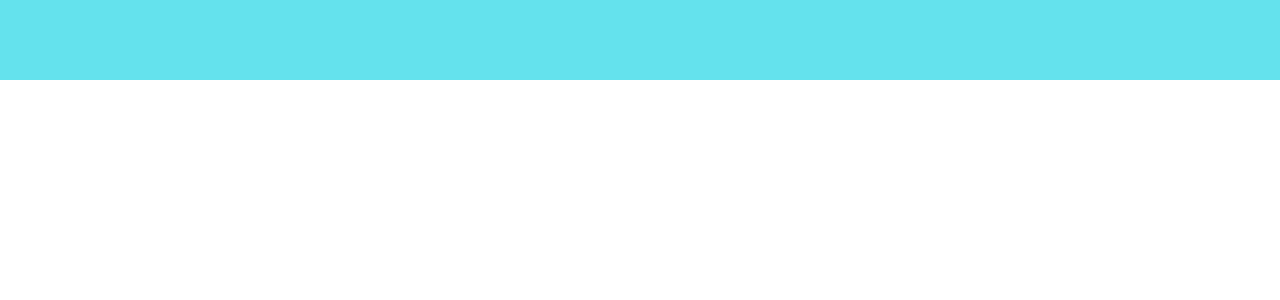
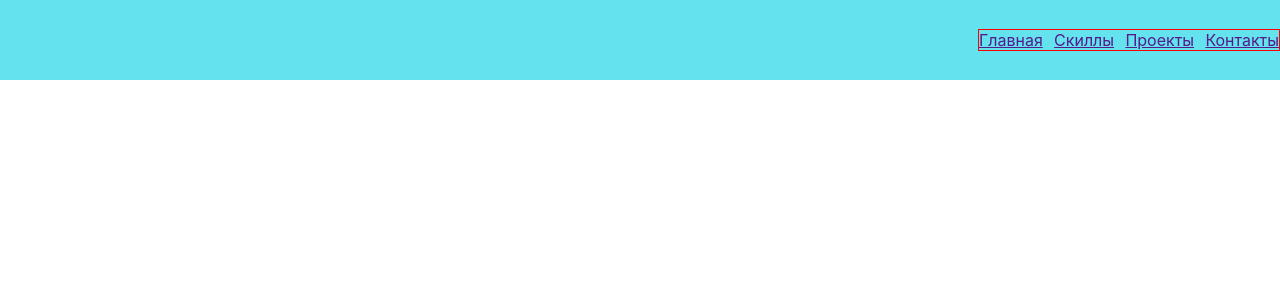
Before and after one commit to romantut1988/portfolio, a React (Create React App) app: page / in a window 1280 px wide. Shown: the top 300 px of the page. Built offline with nearby package versions, Linux system fonts and the light colour scheme.

Commit message:
created structure and nav file

```diff
--- a/src/header/Header.js
+++ b/src/header/Header.js
@@ -1,11 +1,12 @@
 import React from 'react';
 import style from './Header.module.css';
+import Nav from "../nav/Nav";
 
 
 function Header() {
     return (
         <div className={style.header}>
-
+            <Nav />
         </div>
     );
 }
--- a/src/header/Header.module.css
+++ b/src/header/Header.module.css
@@ -1,5 +1,7 @@
 .header {
     height: 80px;
     background-color: #64e2ed;
-
+    display: flex;
+    justify-content: flex-end;
+    align-items: center;
 }
--- /dev/null
+++ b/src/nav/Nav.js
@@ -0,0 +1,16 @@
+import React from 'react';
+import style from './Nav.module.css';
+
+
+function Nav() {
+    return (
+        <div className={style.nav}>
+            <a href="">Главная</a>
+            <a href="">Скиллы</a>
+            <a href="">Проекты</a>
+            <a href="">Контакты</a>
+        </div>
+    );
+}
+
+export default Nav;
--- /dev/null
+++ b/src/nav/Nav.module.css
@@ -0,0 +1,6 @@
+.nav {
+    border: 1px solid red;
+    display: flex;
+    justify-content: space-between;
+    width: 300px;
+}
```
